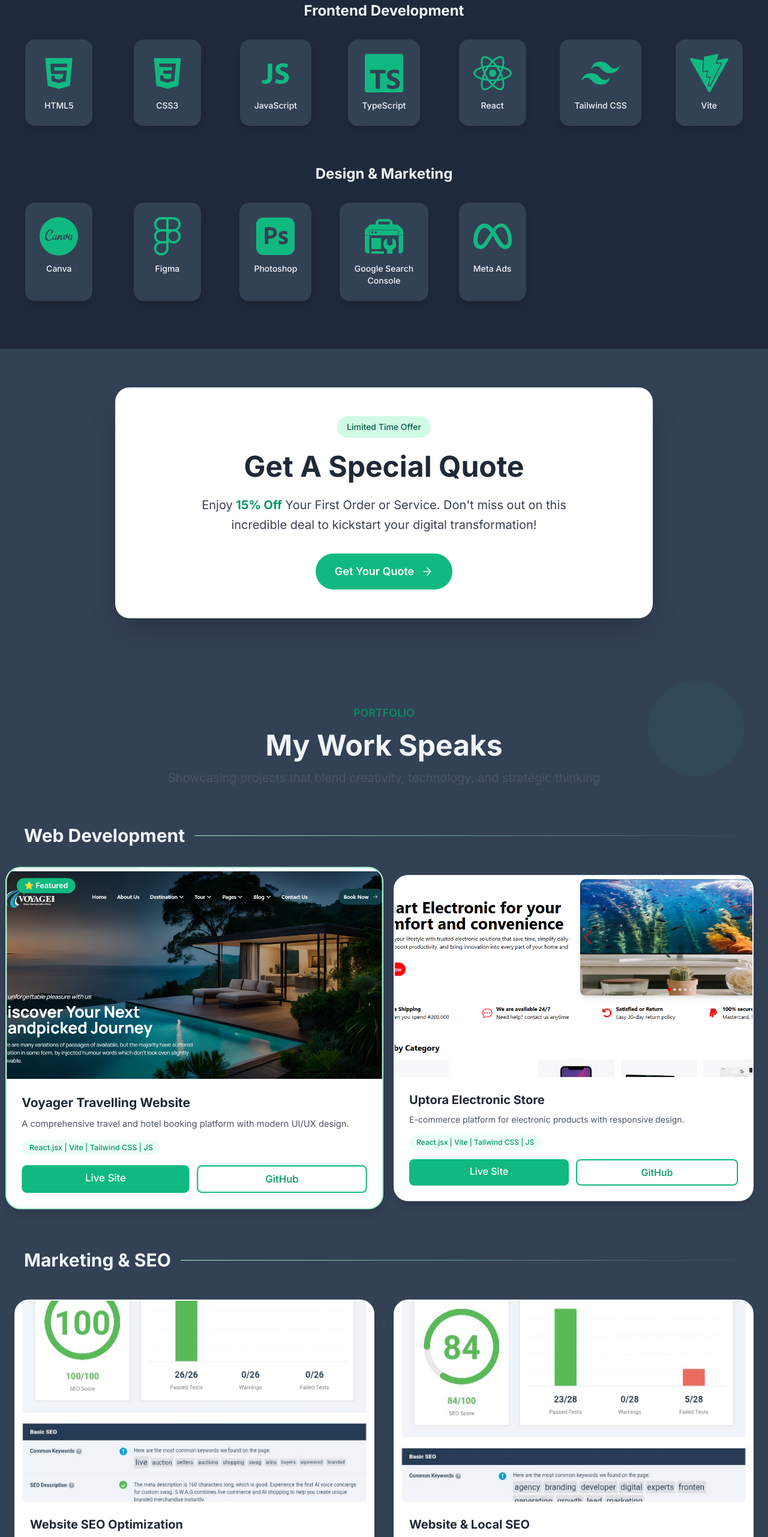
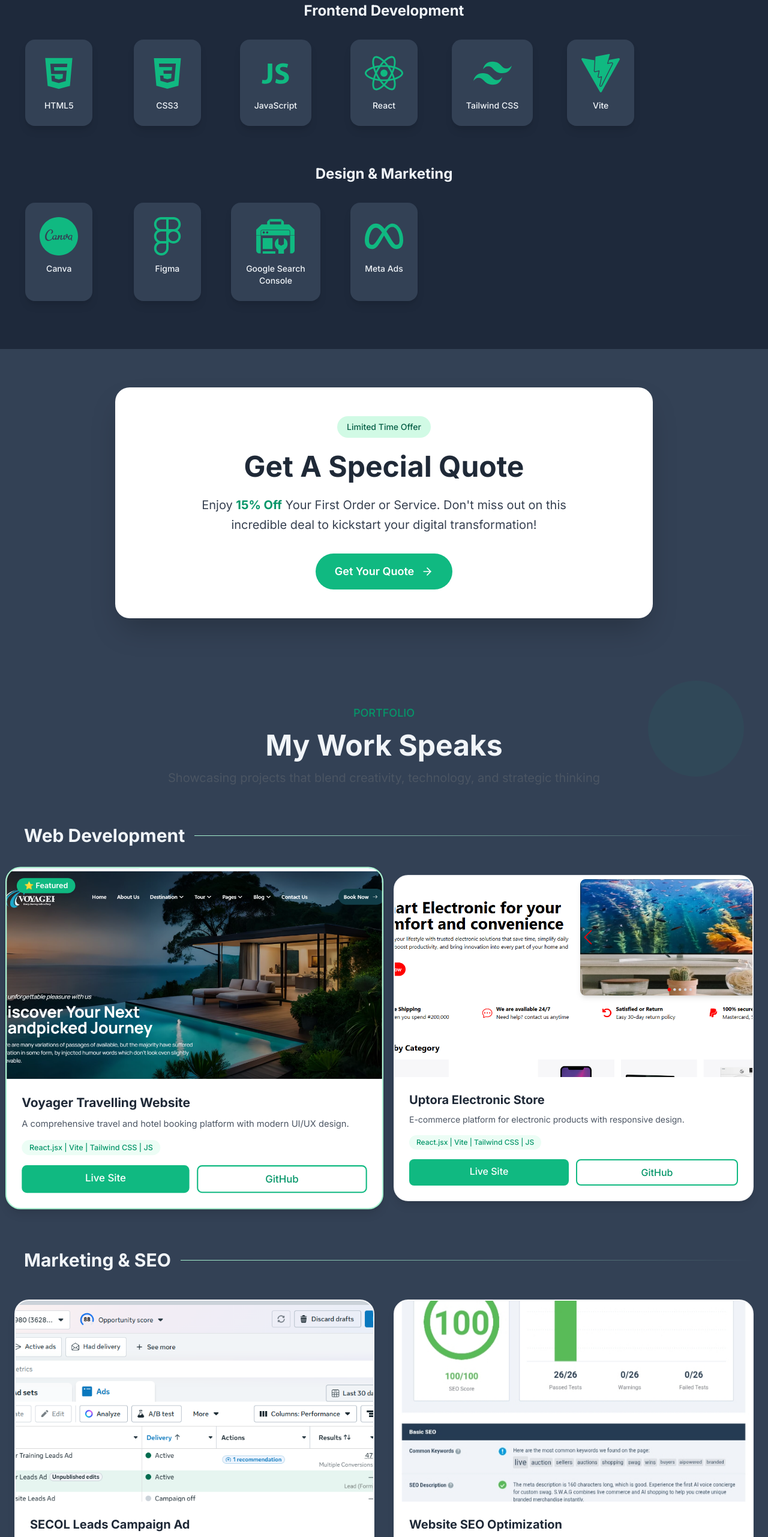
Before and after one commit to Usamagrowth/my-portfolio, a React (Vite) app: page / in a window 1280 px wide. Shown: the part 3084-5647 px from the top of the page at 60% size. Built offline with nearby package versions, Linux system fonts and the light colour scheme.

Commit message:
portfolio

```diff
--- a/src/Components/Portfolio.jsx
+++ b/src/Components/Portfolio.jsx
@@ -5,6 +5,7 @@ import { X, ZoomIn } from "lucide-react"
 import voyager from "../assets/voyager.png"
 import uptora from "../assets/uptora.png"
 import swag from "../assets/swag.jpg"
+import secol from "../assets/secol.png"
 import tiana from "../assets/tiana.png"
 import hungryLionz from "../assets/Hungrylionz.png"
 import bd from "../assets/bdtax1.jpg"
@@ -53,6 +54,12 @@ const Portfolio = () => {
       title: "Marketing & SEO",
 
       projects: [
+         {
+          businessName: "SECOL Leads Campaign Ad",
+          image: secol,
+          description: "Solar lead campaign",
+          tech: "Ads Manager | Analytics | Content Strategy"
+        },
         {
           businessName: "Website SEO Optimization",
           image: swag,
--- a/src/Components/Tools.jsx
+++ b/src/Components/Tools.jsx
@@ -1,5 +1,5 @@
 import { DiCss3, DiHtml5, DiJavascript1 } from "react-icons/di"
-import { SiCanva, SiGooglesearchconsole, SiMeta, SiNodedotjs, SiReact, SiTypescript, SiVite, SiTailwindcss, SiFigma, SiAdobephotoshop } from "react-icons/si"
+import { SiCanva, SiGooglesearchconsole, SiMeta, SiReact, SiVite, SiTailwindcss, SiFigma, SiAdobephotoshop } from "react-icons/si"
 import { ThemeCont } from "../contexts/ThemeContext"
 
 const Tools = () => {
@@ -12,7 +12,6 @@ const Tools = () => {
         { icon: DiHtml5, name: "HTML5" },
         { icon: DiCss3, name: "CSS3" },
         { icon: DiJavascript1, name: "JavaScript" },
-        { icon: SiTypescript, name: "TypeScript" },
         { icon: SiReact, name: "React" },
         { icon: SiTailwindcss, name: "Tailwind CSS" },
         { icon: SiVite, name: "Vite" }
@@ -24,7 +23,6 @@ const Tools = () => {
       tools: [
         { icon: SiCanva, name: "Canva" },
         { icon: SiFigma, name: "Figma" },
-        { icon: SiAdobephotoshop, name: "Photoshop" },
         { icon: SiGooglesearchconsole, name: "Google Search Console" },
         { icon: SiMeta, name: "Meta Ads" }
       ]
```
Also changed, not shown: src/assets/secol.png (added).
